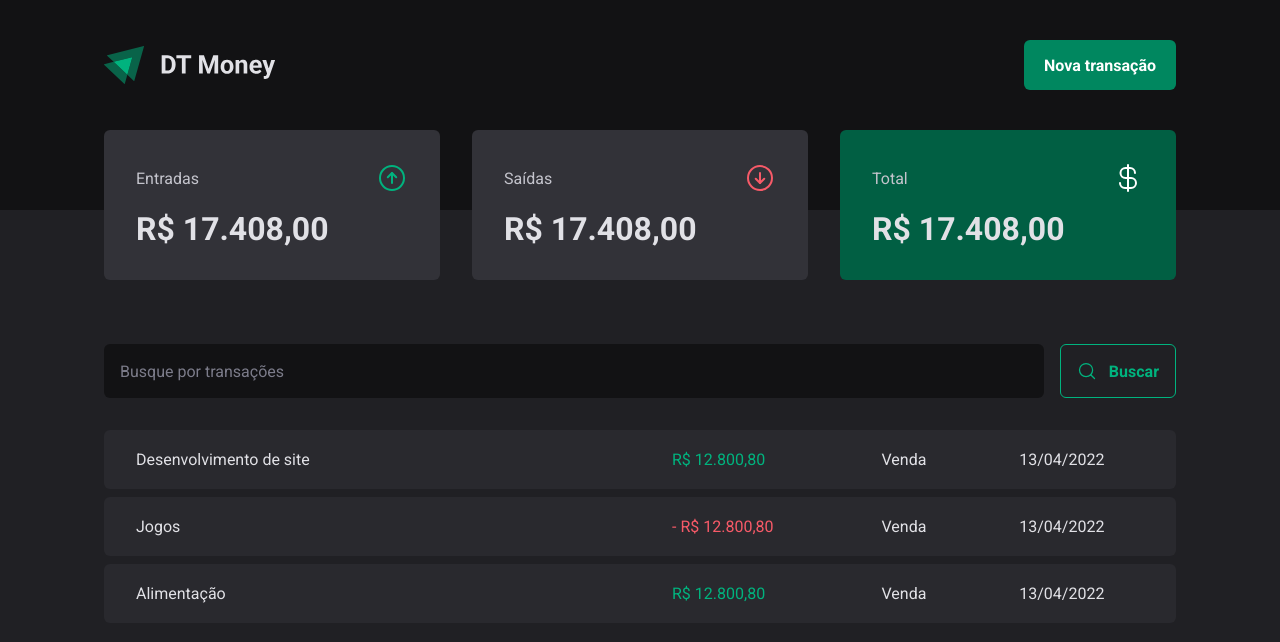
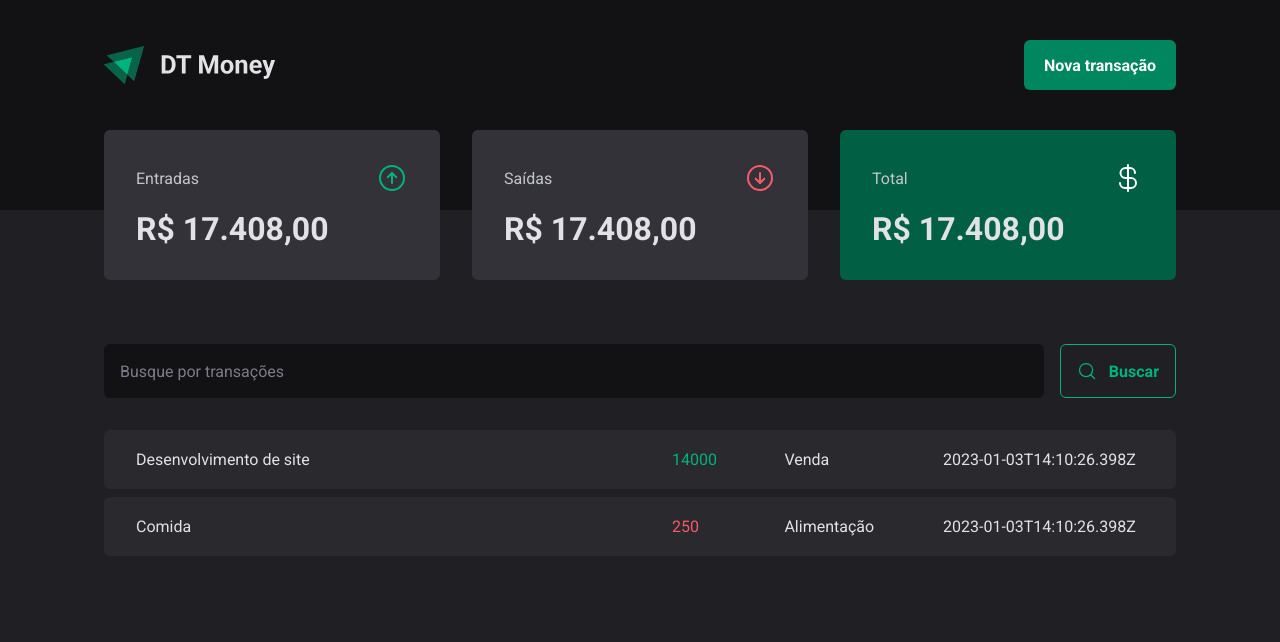
Before and after one commit to AndersonAslap/project-dt-money-02, a React (Vite) app: page / in a window 1280 px wide. Shown: the top 642 px of the page. Built offline with nearby package versions, Linux system fonts and the light colour scheme; data requests are answered from the project's data file.

Commit message:
feat: add json-server

```diff
--- a/package.json
+++ b/package.json
@@ -6,7 +6,8 @@
   "scripts": {
     "dev": "vite",
     "build": "tsc && vite build",
-    "preview": "vite preview"
+    "preview": "vite preview",
+    "dev:server": "json-server server.json -p 3333 -w -d 500"
   },
   "dependencies": {
     "@radix-ui/react-dialog": "^1.0.2",
@@ -21,6 +22,7 @@
     "@types/react-dom": "^18.0.9",
     "@types/styled-components": "^5.1.26",
     "@vitejs/plugin-react": "^3.0.0",
+    "json-server": "^0.17.1",
     "typescript": "^4.9.3",
     "vite": "^4.0.0"
   }
--- /dev/null
+++ b/server.json
@@ -0,0 +1,20 @@
+{
+    "transactions": [
+        {
+            "id":1,
+            "description": "Desenvolvimento de site",
+            "type": "income",
+            "category": "Venda",
+            "price": 14000,
+            "createdAt": "2023-01-03T14:10:26.398Z"
+        },
+        {
+            "id":2,
+            "description": "Comida",
+            "type": "outcome",
+            "category": "Alimentação",
+            "price": 250,
+            "createdAt": "2023-01-03T14:10:26.398Z"
+        }
+    ]
+}
--- a/src/pages/Transactions/index.tsx
+++ b/src/pages/Transactions/index.tsx
@@ -1,9 +1,33 @@
+import { useEffect, useState } from "react";
 import { Header } from "../../components/Header";
 import { Summary } from "../../components/Summary";
 import { SearchForm } from "./components/SearchForm";
 import { PriceHighLight, TranasactionsContainer, TransactionsTable } from "./styles";
 
+interface Transaction {
+    id: number;
+    description: string;
+    type: 'income' | 'outcome';
+    price: number;
+    category: string;
+    createdAt: string;
+}
+
 export function Tranasactions() {
+
+    const [transactions, setTransactions] = useState<Transaction[]>([]);
+
+    async function loadTransactions() {
+        const response = await fetch('http://localhost:3333/transactions');
+        const data = await response.json();
+
+        setTransactions(data);
+    }
+
+    useEffect(() => {
+        loadTransactions();
+    }, []);
+
     return (
         <div>
             <Header />
@@ -14,39 +38,18 @@
 
                 <TransactionsTable>
                     <tbody>
-                        <tr>
-                            <td width="50%">Desenvolvimento de site</td>
-                            <td>
-                                <PriceHighLight variant="income">
-                                    R$ 12.800,80
-                                </PriceHighLight>
-                            </td>
-                            <td>Venda</td>
-                            <td>13/04/2022</td>
-                        </tr>
-
-                        <tr>
-                            <td width="50%">Jogos</td>
-                            <td>
-                                <PriceHighLight variant="outcome">
-                                    - R$ 12.800,80
-                                </PriceHighLight>
-                            </td>
-                            <td>Venda</td>
-                            <td>13/04/2022</td>
-                        </tr>
-
-                        <tr>
-                            <td width="50%">Alimentação</td>
-                            <td>
-                                <PriceHighLight variant="income">
-                                    R$ 12.800,80
-                                </PriceHighLight>
-                            </td>
-                            <td>Venda</td>
-                            <td>13/04/2022</td>
-                        </tr>
-
+                        {transactions.map(transaction => (
+                            <tr key={transaction.id}>
+                                <td width="50%">{transaction.description}</td>
+                                <td>
+                                    <PriceHighLight variant={transaction.type}>
+                                        {transaction.price}
+                                    </PriceHighLight>
+                                </td>
+                                <td>{transaction.category}</td>
+                                <td>{transaction.createdAt}</td>
+                            </tr>
+                        ))}
                     </tbody>
                 </TransactionsTable>
             </TranasactionsContainer>
```
Also changed, not shown: 1 other file (tests, documents, lock files or other folders).
